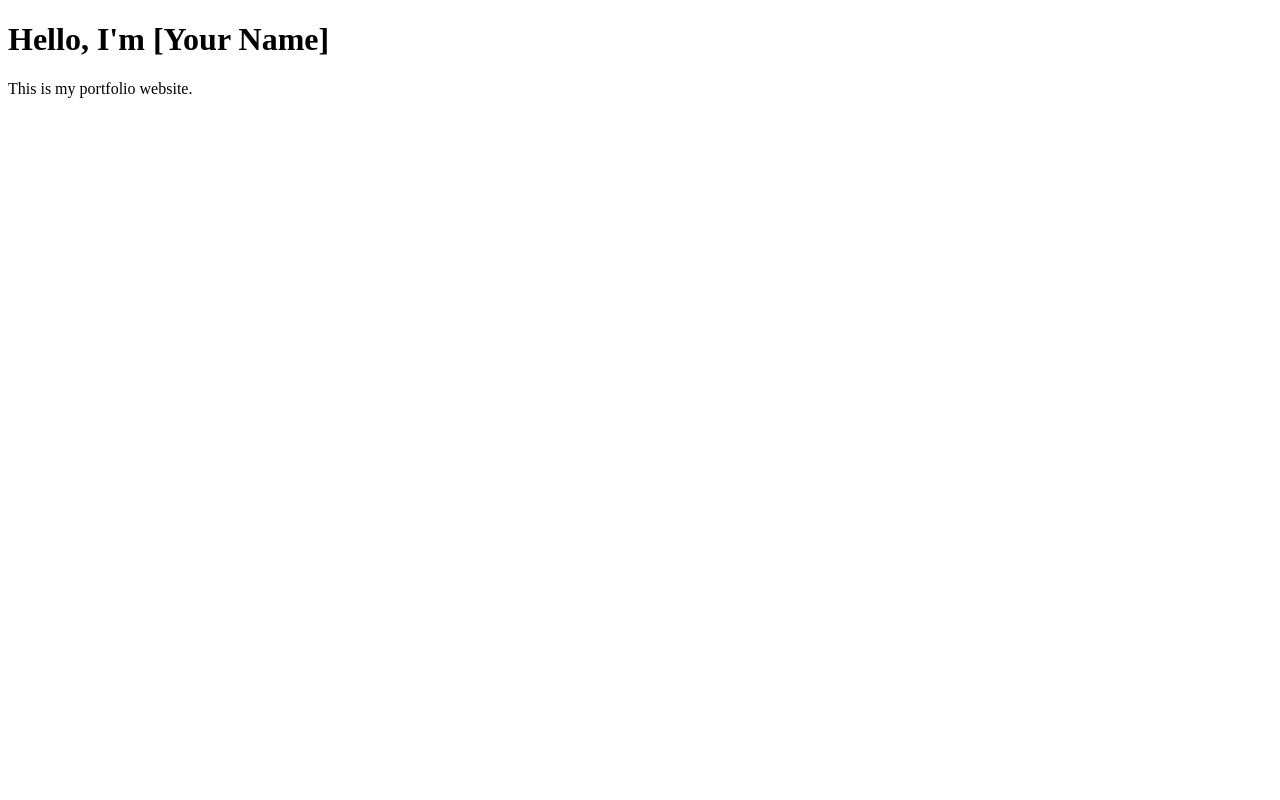
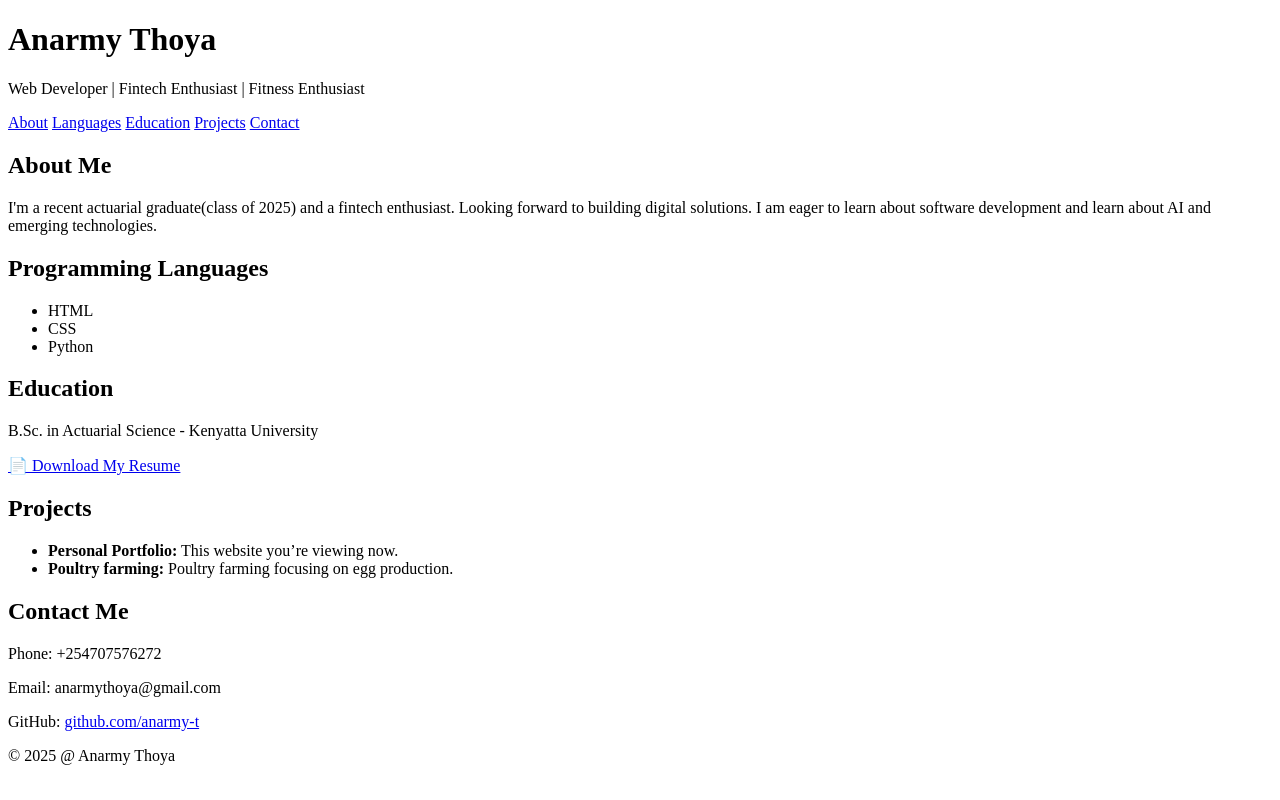
Before and after one commit to anarmy-t/Portfolio, a plain HTML site: page index.html in a window 1280 px wide. Drawn offline with Linux system fonts and the light colour scheme.

```diff
--- a/index.html
+++ b/index.html
@@ -1,12 +1,66 @@
 <!DOCTYPE html>
 <html lang="en">
 <head>
-  <meta charset="UTF-8">
-  <title>My Portfolio</title>
-  <link rel="stylesheet" href="style.css">
+  <meta charset="UTF-8" />
+  <meta name="viewport" content="width=device-width, initial-scale=1.0"/>
+  <title>Anarmy Thoya - Portfolio</title>
+  <link rel="stylesheet" href="style.css" />
 </head>
 <body>
-  <h1>Hello, I'm [Your Name]</h1>
-  <p>This is my portfolio website.</p>
+
+  <header>
+    <h1>Anarmy Thoya</h1>
+    <p>Web Developer | Fintech Enthusiast | Fitness Enthusiast</p>
+  </header>
+
+  <nav>
+    <a href="#about">About</a>
+    <a href="#languages">Languages</a>
+    <a href="#education">Education</a>
+    <a href="#projects">Projects</a>
+    <a href="#contact">Contact</a>
+  </nav>
+
+  <section id="about">
+    <h2>About Me</h2>
+    <p>
+      I'm a recent actuarial graduate(class of 2025) and a fintech enthusiast. Looking forward to building digital solutions. I am eager to learn about software development  and learn about AI and emerging technologies.
+    </p>
+  </section>
+
+  <section id="languages">
+    <h2>Programming Languages</h2>
+    <ul>
+      <li>HTML</li>
+      <li>CSS</li>
+      <li>Python</li>
+    </ul>
+  </section>
+
+  <section id="education">
+    <h2>Education</h2>
+    <p>B.Sc. in Actuarial Science - Kenyatta University</p>
+    <a href="assets/Anarmy_Thoya Resume.pdf" download>📄 Download My Resume</a>
+  </section>
+
+  <section id="projects">
+    <h2>Projects</h2>
+    <ul>
+      <li><strong>Personal Portfolio:</strong> This website you’re viewing now.</li>
+      <li><strong>Poultry farming:</strong> Poultry farming focusing on egg production.</li>
+    </ul>
+  </section>
+
+  <section id="contact">
+    <h2>Contact Me</h2>
+    <p>Phone: +254707576272</p>
+    <p>Email: anarmythoya@gmail.com</p>
+    <p>GitHub: <a href="https://github.com/anarmy-t" target="_blank">github.com/anarmy-t</a></p>
+  </section>
+
+  <footer>
+    <p>&copy; 2025 @ Anarmy Thoya</p>
+  </footer>
+
 </body>
 </html>
```
